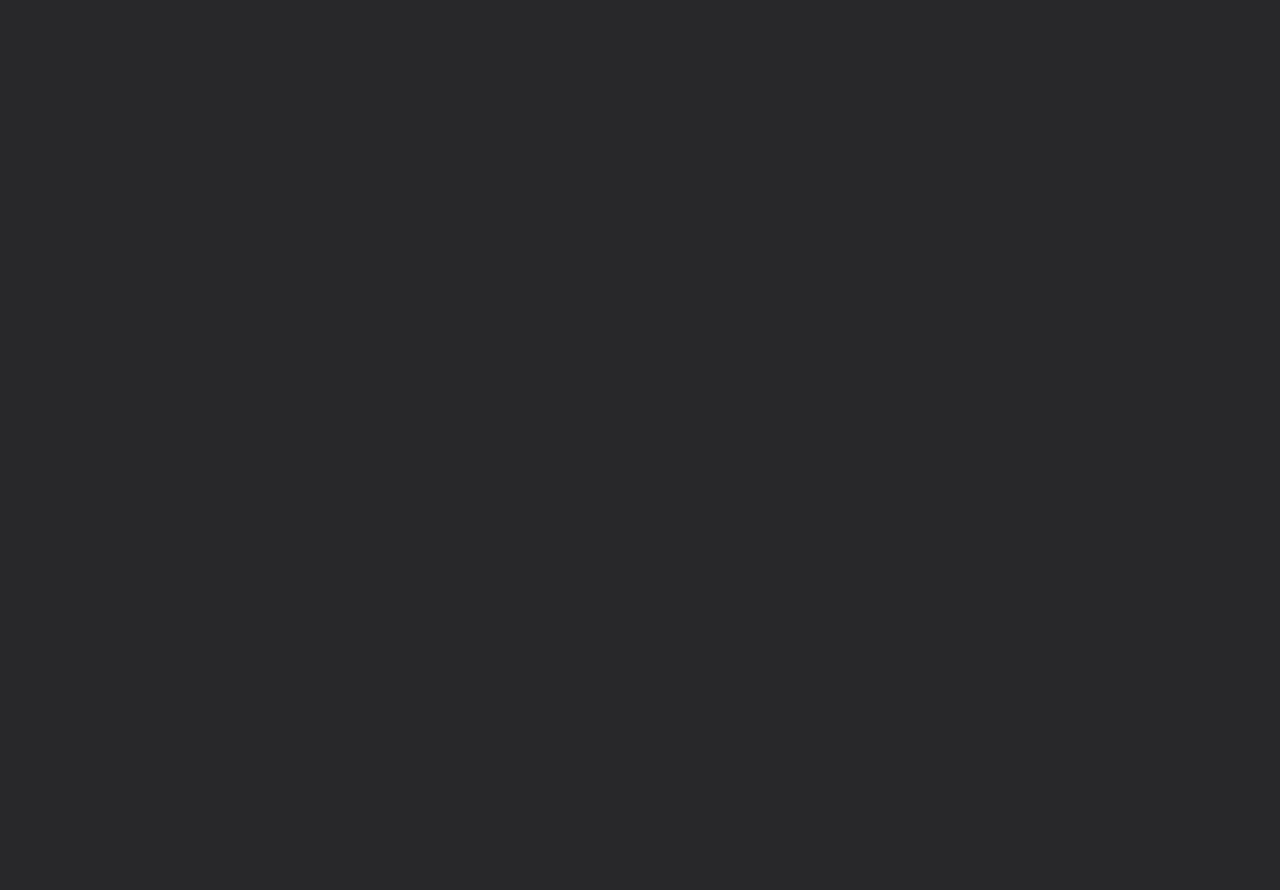
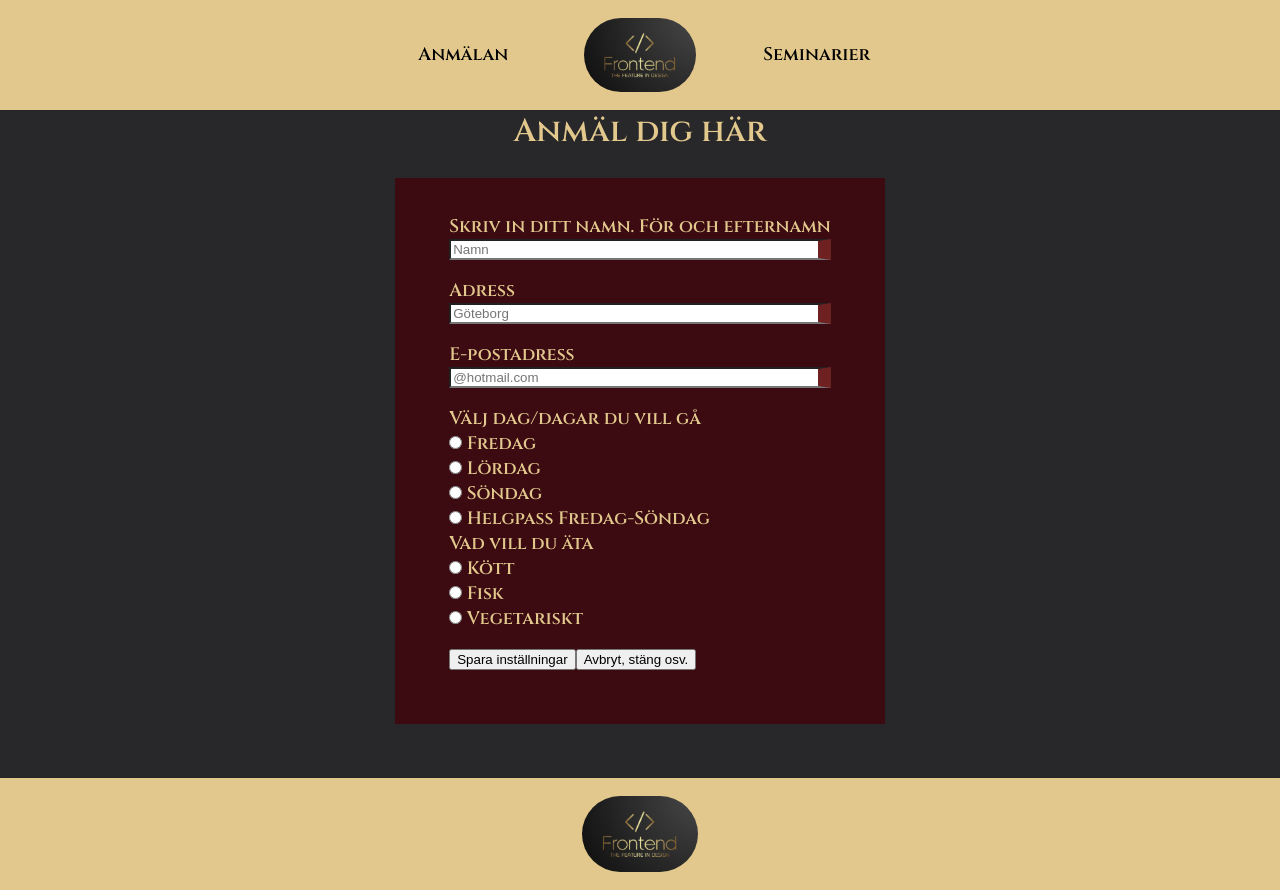
Before and after one commit to LindaAmnell/cuddly-pancake-better-webb, a plain HTML site: page anmalan.html in a window 1280 px wide. Before the commit the page ends 800 px from the top, so only its background shows below. Drawn offline with Linux system fonts and the light colour scheme.

Commit message:
börjat med formuläret

```diff
--- /dev/null
+++ b/anmalan.css
@@ -0,0 +1,32 @@
+form {
+  background-color: #3b0b11;
+  margin: 0.5em 0;
+  padding: 1em 3em 2em 3em;
+}
+
+.form-section {
+  display: flex;
+  flex-direction: column;
+  margin: 1em 0;
+}
+.form-section.row {
+  flex-direction: row;
+}
+
+input:valid {
+  border-right: 1em solid rgb(35, 130, 71);
+}
+input:invalid {
+  border-right: 1em solid rgb(111, 33, 33);
+}
+
+.error-message {
+  visibility: hidden;
+  margin: 0;
+  color: rgb(111, 33, 33);
+  font-weight: bold;
+}
+/* Sibling selector, + väljer ut nästa element */
+input:invalid + .error-message {
+  visibility: visible;
+}
--- a/anmalan.html
+++ b/anmalan.html
@@ -5,6 +5,112 @@
     <meta name="viewport" content="width=device-width, initial-scale=1.0" />
     <title>Anmälan</title>
     <link rel="stylesheet" href="style.css" />
+    <link rel="stylesheet" href="anmalan.css" />
+    <link rel="preconnect" href="https://fonts.googleapis.com" />
+    <link rel="preconnect" href="https://fonts.gstatic.com" crossorigin />
+    <link
+      href="https://fonts.googleapis.com/css2?family=Cinzel:wght@600&display=swap"
+      rel="stylesheet"
+    />
   </head>
-  <body></body>
+  <body>
+    <header>
+      <div class="huvud">
+        <a href="anmalan.html"> Anmälan</a>
+        <img
+          class="logga"
+          src="bilder/Skärmbild 2023-10-06 131501.png"
+          alt="Företagets Loga"
+        />
+        <a href="index.html#Seminarier"> Seminarier</a>
+      </div>
+    </header>
+    <main>
+      <h1>Anmäl dig här</h1>
+      <form>
+        <section class="form-section">
+          <label for="form-name"> Skriv in ditt namn. För och efternamn </label>
+          <input
+            id="form-name"
+            type="text"
+            value=""
+            placeholder="Namn"
+            required
+            minlength="10"
+            maxlength="30"
+          />
+          <!-- <p class="error-message">Var vänlig skriv in ditt namn</p> -->
+        </section>
+
+        <section class="form-section">
+          <label for="form-adress"> Adress </label>
+          <input
+            id="form-adress"
+            type="text"
+            required
+            value=""
+            placeholder="Göteborg"
+          />
+        </section>
+
+        <section class="form-section">
+          <label for="form-epost"> E-postadress </label>
+          <input
+            id="form-epost"
+            type="text"
+            value=""
+            placeholder="@hotmail.com"
+            required
+          />
+        </section>
+
+        <!-- <section class="form-section">
+          <label for="form-password"> Lösenord </label>
+          <input id="form-password" type="password" required />
+        </section> -->
+
+        <section class="form-section">
+          <p>Välj dag/dagar du vill gå</p>
+          <div>
+            <input id="easy-1" type="radio" name="radio-1" />
+            <label for="easy-1"> Fredag </label>
+          </div>
+          <div>
+            <input id="easy-2" type="radio" name="radio-1" />
+            <label for="easy-2"> Lördag </label>
+          </div>
+          <div>
+            <div>
+              <input id="easy-3" type="radio" name="radio-1" />
+              <label for="easy-3"> Söndag </label>
+            </div>
+            <input id="easy-4" type="radio" name="radio-1" />
+            <label for="easy-4"> Helgpass Fredag-Söndag </label>
+          </div>
+          <p>Vad vill du äta</p>
+          <div>
+            <input id="easy-5" type="radio" name="radio-1" />
+            <label for="easy-5"> Kött </label>
+          </div>
+          <div>
+            <input id="easy-6" type="radio" name="radio-1" />
+            <label for="easy-6"> Fisk </label>
+          </div>
+          <div>
+            <input id="easy-7" type="radio" name="radio-1" />
+            <label for="easy-7"> Vegetariskt </label>
+          </div>
+        </section>
+        <section class="form-section row">
+          <button type="submit">Spara inställningar</button>
+          <button type="button">Avbryt, stäng osv.</button>
+        </section>
+      </form>
+    </main>
+    <footer>
+      <div class="fot">
+        <img src="bilder/Skärmbild 2023-10-06 131501.png" alt="" />
+      </div>
+    </footer>
+  </body>
 </html>
--- a/style.css
+++ b/style.css
@@ -48,6 +48,7 @@ header {
 a {
   color: #000000;
   font-weight: bold;
+  text-decoration: none;
 }
 main {
   margin: 0 4em 0 4em;
```
